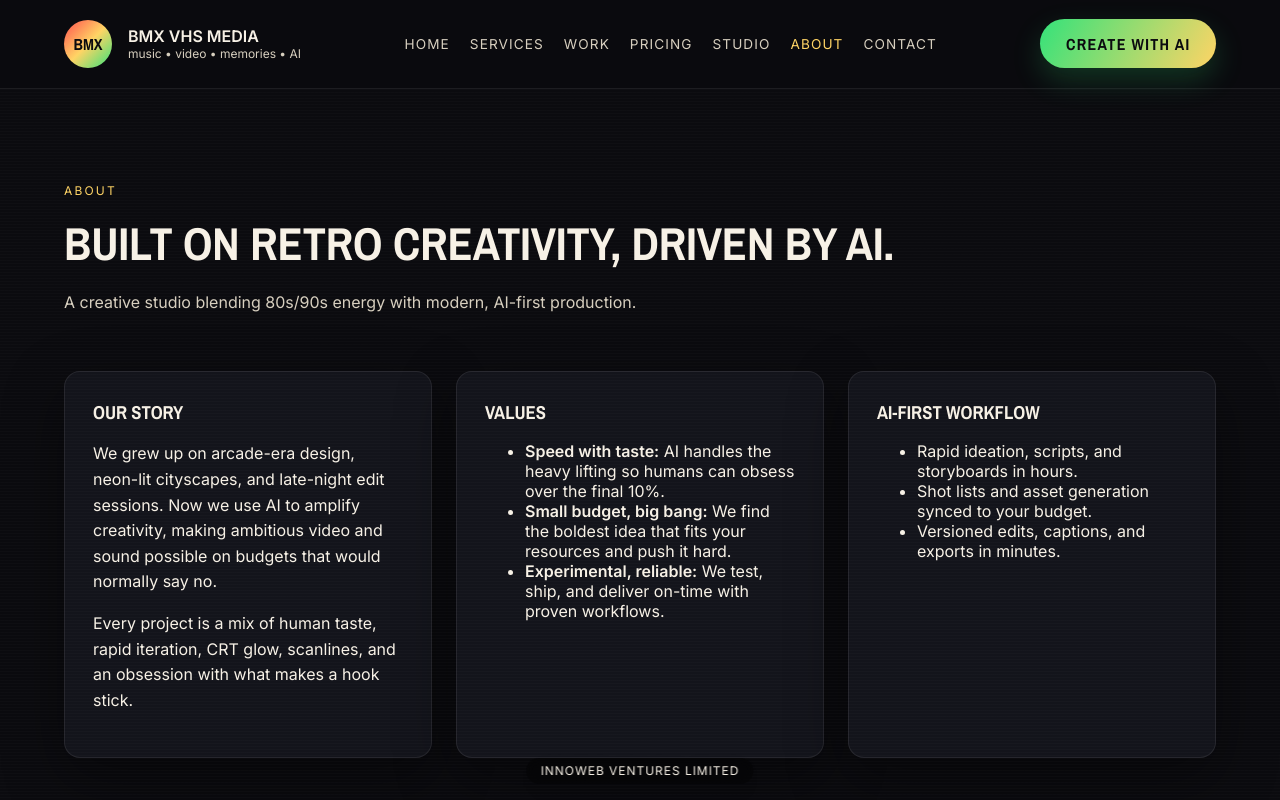
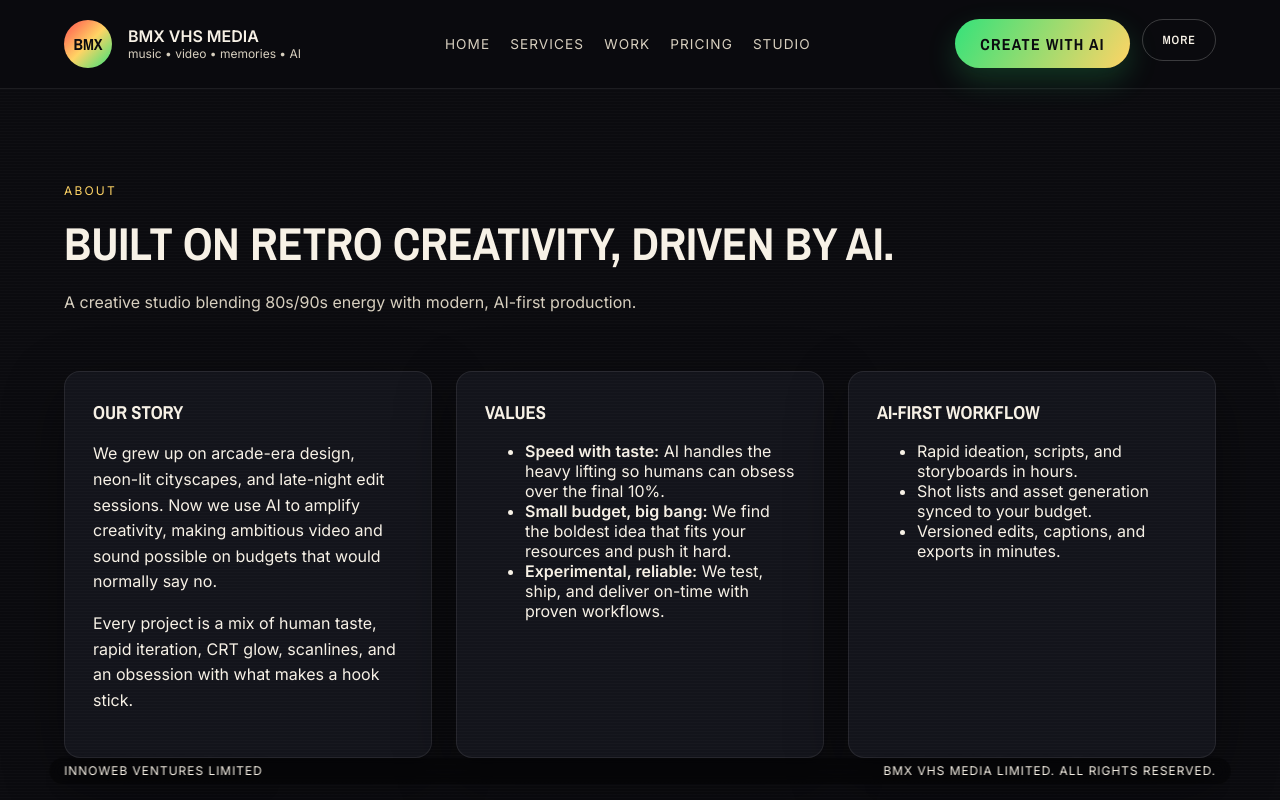
Before and after one commit to yzd6n5nc2f-boop/bmxvhsmedia, a React (Vite) app: page /about in a window 1280 px wide. Shown: the top 800 px of the page. Built offline with nearby package versions, Linux system fonts and the light colour scheme.

Commit message:
Update home hero layout and navigation

```diff
--- a/src/App.jsx
+++ b/src/App.jsx
@@ -33,8 +33,13 @@ export default function App() {
           <Route path="*" element={<Navigate to="/" replace />} />
         </Routes>
       </main>
-      <Footer />
-      <div className="brand-fixed">InnoWeb Ventures Limited</div>
+      {!isHome && <Footer />}
+      <div className="brand-fixed">
+        <div className="brand-fixed-inner">
+          <span>InnoWeb Ventures Limited</span>
+          <span>BMX VHS Media Limited. All rights reserved.</span>
+        </div>
+      </div>
     </div>
   );
 }
--- a/src/components/Footer.jsx
+++ b/src/components/Footer.jsx
@@ -1,18 +1,11 @@
 import React from "react";
-import { Link } from "react-router-dom";
 
 export default function Footer() {
   return (
     <footer className="site-footer">
       <div className="container footer-inner">
-        <div className="footer-links footer-links-right">
-          <Link to="/about">About</Link>
-          <Link to="/contact">Contact</Link>
-          <Link to="/login">Login</Link>
-        </div>
         <div className="footer-note">
           <div className="streak-bar" aria-hidden="true"></div>
-          <span>© 2025 BMX VHS Media. All rights reserved.</span>
         </div>
       </div>
     </footer>
--- a/src/components/Header.jsx
+++ b/src/components/Header.jsx
@@ -30,6 +30,14 @@ export default function Header() {
           <Link className="primary-button" to="/studio">
             CREATE WITH AI
           </Link>
+          <details className="header-menu">
+            <summary>More</summary>
+            <div className="header-menu-panel">
+              <Link to="/about">About</Link>
+              <Link to="/contact">Contact</Link>
+              <Link to="/login">Login</Link>
+            </div>
+          </details>
         </div>
       </div>
     </header>
--- a/src/data/content.js
+++ b/src/data/content.js
@@ -4,8 +4,6 @@ export const navLinks = [
   { label: "Work", href: "/work" },
   { label: "Pricing", href: "/pricing" },
   { label: "Studio", href: "/studio" },
-  { label: "About", href: "/about" },
-  { label: "Contact", href: "/contact" },
 ];
 
 export const services = [
--- a/src/styles.css
+++ b/src/styles.css
@@ -30,6 +30,8 @@ img {
 }
 
 .app-shell.home-shell {
+  height: 100vh;
+  overflow: hidden;
   background-color: #0b0b0f;
   background-image: linear-gradient(
       120deg,
@@ -37,13 +39,18 @@ img {
       rgba(8, 9, 14, 0.3) 80%
     ),
     url("/images/hero-vhs-energy.png");
-  background-size: cover;
-  background-position: center;
+  background-size: contain;
+  background-position: center right;
   background-repeat: no-repeat;
 }
 
 main {
   flex: 1;
+}
+
+.app-shell.home-shell main {
+  flex: 1;
+  display: flex;
 }
 
 .container {
@@ -265,6 +272,52 @@ a:focus-visible {
   gap: 0.75rem;
 }
 
+.header-menu {
+  position: relative;
+}
+
+.header-menu summary {
+  list-style: none;
+  cursor: pointer;
+  padding: 0.75rem 1.2rem;
+  border-radius: 999px;
+  border: 1px solid rgba(255, 255, 255, 0.2);
+  text-transform: uppercase;
+  letter-spacing: 0.08em;
+  font-size: 0.75rem;
+  font-family: "Archivo Narrow", sans-serif;
+}
+
+.header-menu summary::-webkit-details-marker {
+  display: none;
+}
+
+.header-menu[open] summary {
+  border-color: rgba(255, 255, 255, 0.45);
+}
+
+.header-menu-panel {
+  position: absolute;
+  right: 0;
+  top: calc(100% + 0.6rem);
+  display: grid;
+  gap: 0.5rem;
+  min-width: 160px;
+  padding: 0.75rem;
+  border-radius: 16px;
+  background: rgba(11, 11, 15, 0.92);
+  border: 1px solid rgba(255, 255, 255, 0.12);
+  box-shadow: 0 20px 40px rgba(0, 0, 0, 0.45);
+  z-index: 20;
+}
+
+.header-menu-panel a {
+  font-size: 0.75rem;
+  text-transform: uppercase;
+  letter-spacing: 0.08em;
+  color: #f7f1e6;
+}
+
 .hero {
   padding: 6rem 0;
   position: relative;
@@ -319,14 +372,16 @@ a:focus-visible {
 }
 
 .home-page {
-  min-height: 100vh;
+  flex: 1;
   display: flex;
   flex-direction: column;
 }
 
 .home-page .hero {
-  padding: 4rem 0 2rem;
+  padding: 0;
   flex: 1;
+  display: flex;
+  align-items: center;
 }
 
 .home-page .hero-stats {
@@ -334,7 +389,7 @@ a:focus-visible {
 }
 
 .hero-title {
-  font-size: clamp(3rem, 7vw, 6rem);
+  font-size: clamp(2.6rem, 6vw, 5.2rem);
   line-height: 0.92;
   letter-spacing: 0.02em;
   text-shadow: 0 12px 40px rgba(0, 0, 0, 0.55);
@@ -689,6 +744,13 @@ textarea {
   text-shadow: 0 8px 20px rgba(0, 0, 0, 0.55);
 }
 
+.brand-fixed-inner {
+  display: flex;
+  justify-content: space-between;
+  gap: 1rem;
+  width: min(1200px, 90vw);
+}
+
 @media (max-width: 900px) {
   .nav-links {
     display: none;
```
